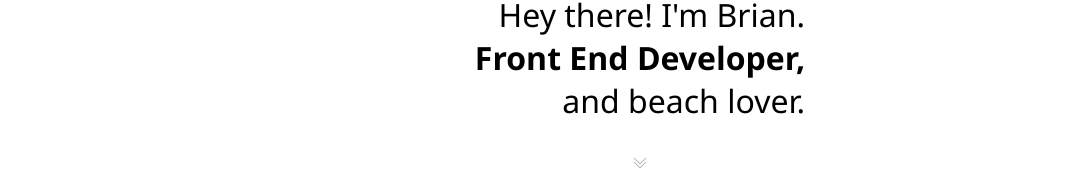
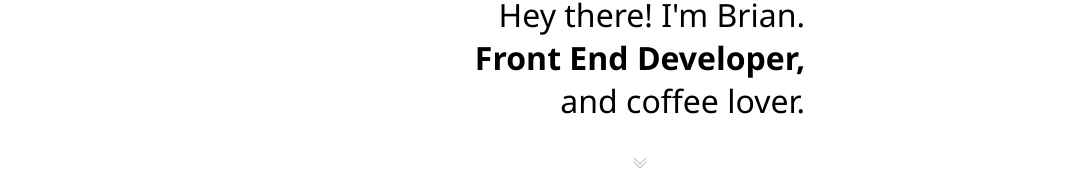
Before and after one commit to briansterling93/portfolio-site, a React (Create React App) app: page / in a window 1280 px wide. Shown: the part 365-537 px from the top of the page, without its empty margins (0-1069 px from the left). Built offline with nearby package versions, Linux system fonts and the light colour scheme.

Commit message:
readme update

```diff
--- a/src/pages/Home.tsx
+++ b/src/pages/Home.tsx
@@ -27,7 +27,7 @@ export const Home: React.FC = () => {
             <span className="title-span">Hey there! I'm Brian.</span> <br />
             Front End Developer,
             <br />
-            <span className="title-span">and beach lover.</span>
+            <span className="title-span">and coffee lover.</span>
           </p>
           <div id="btn-div" data-aos="fade-out">
             {/* <button>View projects</button> */}
--- a/src/styling/Projects.tsx
+++ b/src/styling/Projects.tsx
@@ -98,6 +98,7 @@ export const Section2 = styled.div`
       font-size: 0.8rem;
       letter-spacing: 0.1rem;
       font-weight: 600;
+      background-color: #e9e9e9;
 
       :hover {
         background-color: #dcdcdc;
--- a/src/styling/Skills.tsx
+++ b/src/styling/Skills.tsx
@@ -97,6 +97,7 @@ export const Section2 = styled.div`
 
   input {
     cursor: pointer;
+    background-color: #e9e9e9;
     border-radius: 0.5rem;
     outline: none;
     border: none;
@@ -123,7 +124,6 @@ export const Section2 = styled.div`
     input {
       padding: 0.3rem;
       border-radius: 0.1rem;
-      font-weight: 600;
     }
   }
 
@@ -134,6 +134,7 @@ export const Section2 = styled.div`
 
     input {
       font-size: 0.9rem;
+      border-radius: 0;
     }
     .lang-div {
       padding: 0.2rem;
@@ -143,7 +144,7 @@ export const Section2 = styled.div`
   @media only screen and (max-width: 520px) {
     width: 23rem;
     height: 10rem;
-    margin-top: 2.1rem;
+    margin-top: 3rem;
   }
 
   @media only screen and (max-width: 430px) {
```
Also changed, not shown: 2 other files (tests, documents, lock files or other folders).
